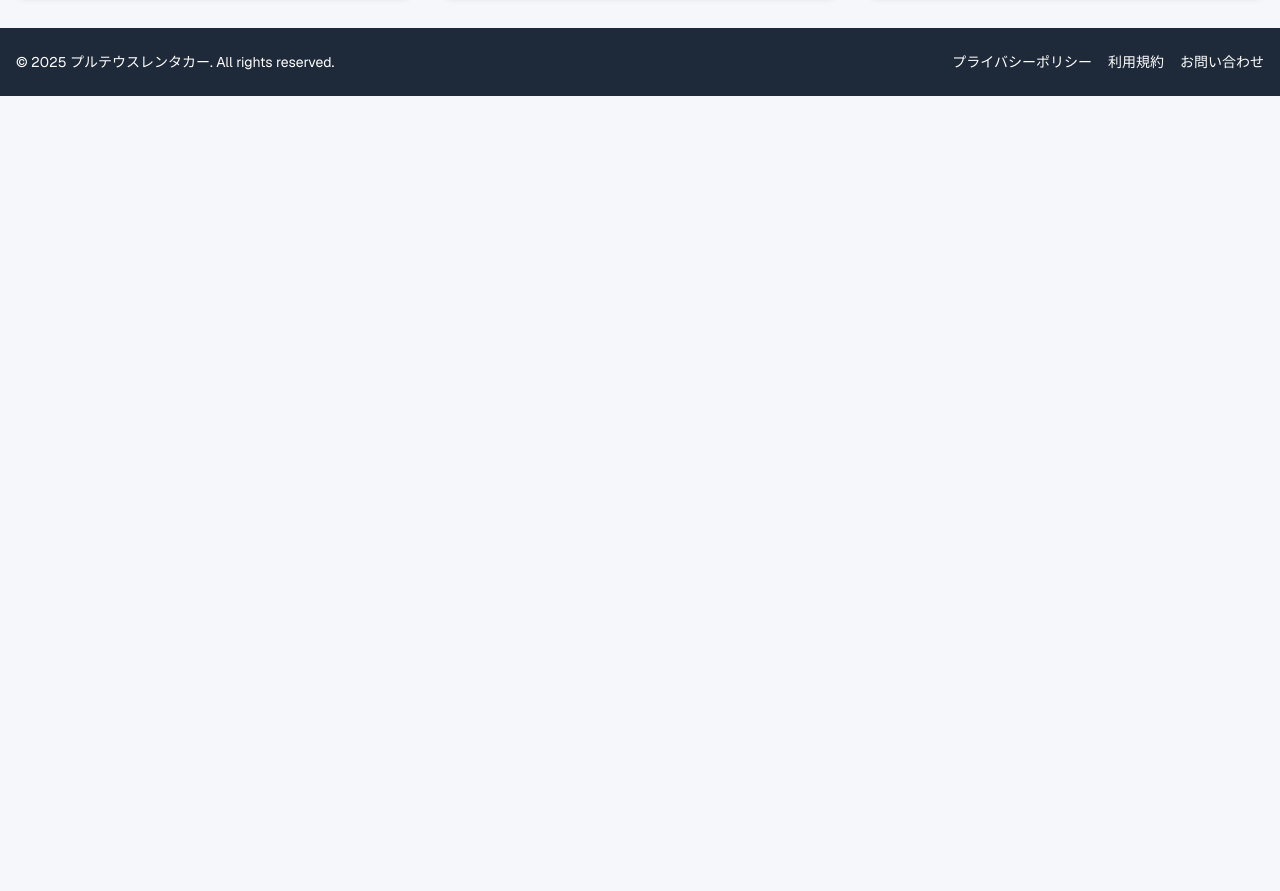
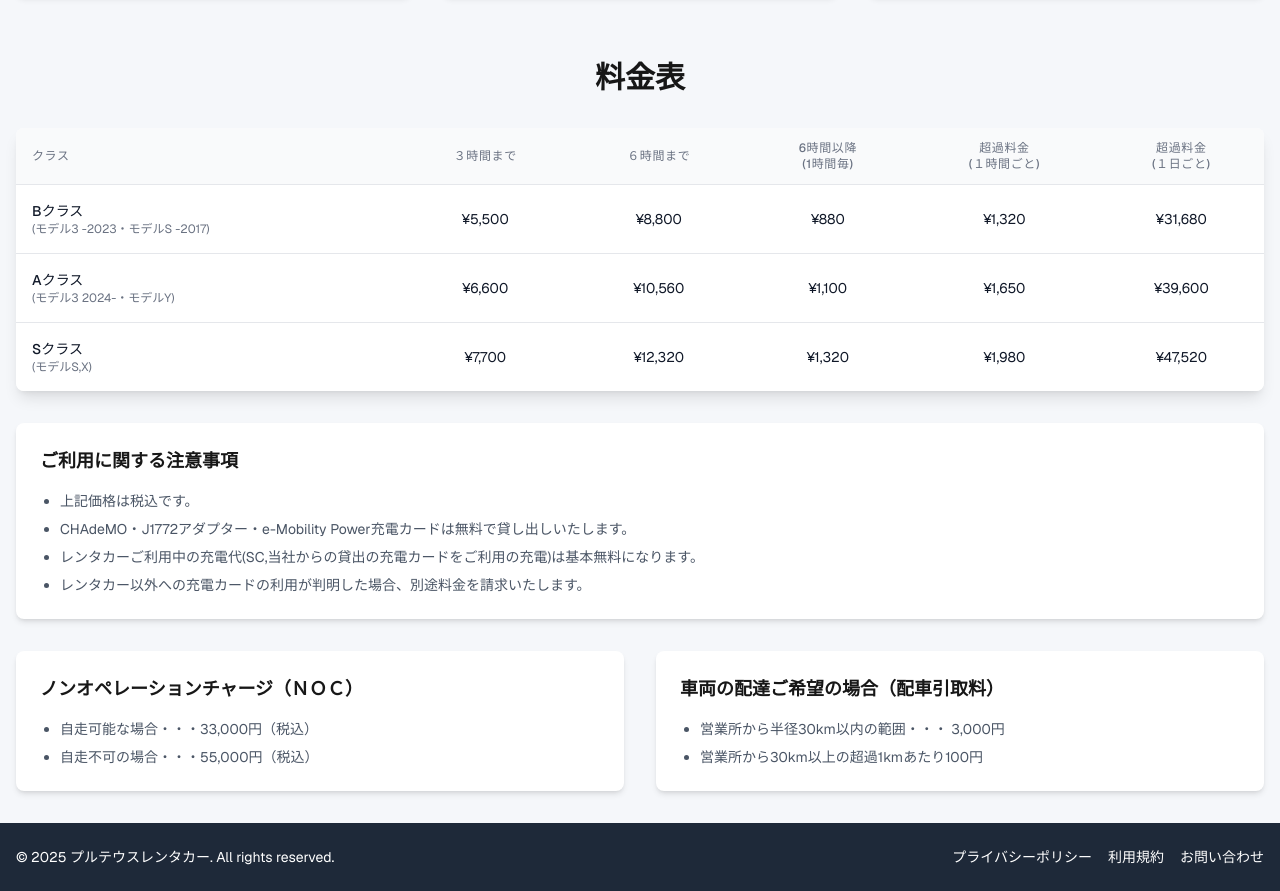
Before and after one commit to Tanesan/rent-a-car-hp, a Next.js app: page / in a window 1280 px wide. Shown: the part 1100-1991 px from the top of the page. Before the commit the page ends 1196 px from the top, so only its background shows below. Built offline with nearby package versions, Linux system fonts and the light colour scheme.

Commit message:
Add pricing table with car classes, rates, and options
Co-Authored-By: Keito Tanemura <keito.12.10@icloud.com>

```diff
--- a/src/app/page.tsx
+++ b/src/app/page.tsx
@@ -68,6 +68,91 @@ export default function Home() {
             <p className="text-gray-600 dark:text-gray-300">いつでもサポートが必要な時に対応。安心してご利用いただけるサービスを提供します。</p>
           </div>
         </div>
+
+        {/* Pricing Section */}
+        <div id="pricing" className="mt-16">
+          <h2 className="text-2xl sm:text-3xl font-bold mb-8 text-center">料金表</h2>
+
+          {/* Pricing Table */}
+          <div className="overflow-x-auto bg-white dark:bg-gray-800 rounded-lg shadow-lg mb-8">
+            <table className="min-w-full divide-y divide-gray-200 dark:divide-gray-700">
+              <thead className="bg-gray-50 dark:bg-gray-700">
+                <tr>
+                  <th scope="col" className="px-4 py-3 text-left text-xs font-medium text-gray-500 dark:text-gray-300 uppercase tracking-wider">クラス</th>
+                  <th scope="col" className="px-4 py-3 text-center text-xs font-medium text-gray-500 dark:text-gray-300 uppercase tracking-wider">３時間まで</th>
+                  <th scope="col" className="px-4 py-3 text-center text-xs font-medium text-gray-500 dark:text-gray-300 uppercase tracking-wider">６時間まで</th>
+                  <th scope="col" className="px-4 py-3 text-center text-xs font-medium text-gray-500 dark:text-gray-300 uppercase tracking-wider">6時間以降<br/>(1時間毎)</th>
+                  <th scope="col" className="px-4 py-3 text-center text-xs font-medium text-gray-500 dark:text-gray-300 uppercase tracking-wider">超過料金<br/>(１時間ごと)</th>
+                  <th scope="col" className="px-4 py-3 text-center text-xs font-medium text-gray-500 dark:text-gray-300 uppercase tracking-wider">超過料金<br/>(１日ごと)</th>
+                </tr>
+              </thead>
+              <tbody className="bg-white dark:bg-gray-800 divide-y divide-gray-200 dark:divide-gray-700">
+                <tr>
+                  <td className="px-4 py-4 whitespace-normal">
+                    <div className="text-sm font-medium text-gray-900 dark:text-white">Bクラス</div>
+                    <div className="text-xs text-gray-500 dark:text-gray-400">(モデル3 -2023・モデルS -2017)</div>
+                  </td>
+                  <td className="px-4 py-4 text-center text-sm text-gray-900 dark:text-white">¥5,500</td>
+                  <td className="px-4 py-4 text-center text-sm text-gray-900 dark:text-white">¥8,800</td>
+                  <td className="px-4 py-4 text-center text-sm text-gray-900 dark:text-white">¥880</td>
+                  <td className="px-4 py-4 text-center text-sm text-gray-900 dark:text-white">¥1,320</td>
+                  <td className="px-4 py-4 text-center text-sm text-gray-900 dark:text-white">¥31,680</td>
+                </tr>
+                <tr>
+                  <td className="px-4 py-4 whitespace-normal">
+                    <div className="text-sm font-medium text-gray-900 dark:text-white">Aクラス</div>
+                    <div className="text-xs text-gray-500 dark:text-gray-400">(モデル3 2024-・モデルY)</div>
+                  </td>
+                  <td className="px-4 py-4 text-center text-sm text-gray-900 dark:text-white">¥6,600</td>
+                  <td className="px-4 py-4 text-center text-sm text-gray-900 dark:text-white">¥10,560</td>
+                  <td className="px-4 py-4 text-center text-sm text-gray-900 dark:text-white">¥1,100</td>
+                  <td className="px-4 py-4 text-center text-sm text-gray-900 dark:text-white">¥1,650</td>
+                  <td className="px-4 py-4 text-center text-sm text-gray-900 dark:text-white">¥39,600</td>
+                </tr>
+                <tr>
+                  <td className="px-4 py-4 whitespace-normal">
+                    <div className="text-sm font-medium text-gray-900 dark:text-white">Sクラス</div>
+                    <div className="text-xs text-gray-500 dark:text-gray-400">(モデルS,X)</div>
+                  </td>
+                  <td className="px-4 py-4 text-center text-sm text-gray-900 dark:text-white">¥7,700</td>
+                  <td className="px-4 py-4 text-center text-sm text-gray-900 dark:text-white">¥12,320</td>
+                  <td className="px-4 py-4 text-center text-sm text-gray-900 dark:text-white">¥1,320</td>
+                  <td className="px-4 py-4 text-center text-sm text-gray-900 dark:text-white">¥1,980</td>
+                  <td className="px-4 py-4 text-center text-sm text-gray-900 dark:text-white">¥47,520</td>
+                </tr>
+              </tbody>
+            </table>
+          </div>
+
+          {/* Notes */}
+          <div className="bg-white dark:bg-gray-800 p-6 rounded-lg shadow-md mb-8">
+            <h3 className="text-lg font-semibold mb-4">ご利用に関する注意事項</h3>
+            <ul className="list-disc pl-5 space-y-2 text-sm text-gray-600 dark:text-gray-300">
+              <li>上記価格は税込です。</li>
+              <li>CHAdeMO・J1772アダプター・e-Mobility Power充電カードは無料で貸し出しいたします。</li>
+              <li>レンタカーご利用中の充電代(SC,当社からの貸出の充電カードをご利用の充電)は基本無料になります。</li>
+              <li>レンタカー以外への充電カードの利用が判明した場合、別途料金を請求いたします。</li>
+            </ul>
+          </div>
+
+          {/* Options */}
+          <div className="grid grid-cols-1 md:grid-cols-2 gap-8">
+            <div className="bg-white dark:bg-gray-800 p-6 rounded-lg shadow-md">
+              <h3 className="text-lg font-semibold mb-4">ノンオペレーションチャージ（ＮＯＣ）</h3>
+              <ul className="list-disc pl-5 space-y-2 text-sm text-gray-600 dark:text-gray-300">
+                <li>自走可能な場合・・・33,000円（税込）</li>
+                <li>自走不可の場合・・・55,000円（税込）</li>
+              </ul>
+            </div>
+            <div className="bg-white dark:bg-gray-800 p-6 rounded-lg shadow-md">
+              <h3 className="text-lg font-semibold mb-4">車両の配達ご希望の場合（配車引取料）</h3>
+              <ul className="list-disc pl-5 space-y-2 text-sm text-gray-600 dark:text-gray-300">
+                <li>営業所から半径30km以内の範囲・・・ 3,000円</li>
+                <li>営業所から30km以上の超過1kmあたり100円</li>
+              </ul>
+            </div>
+          </div>
+        </div>
       </main>
 
       {/* Footer */}
```
